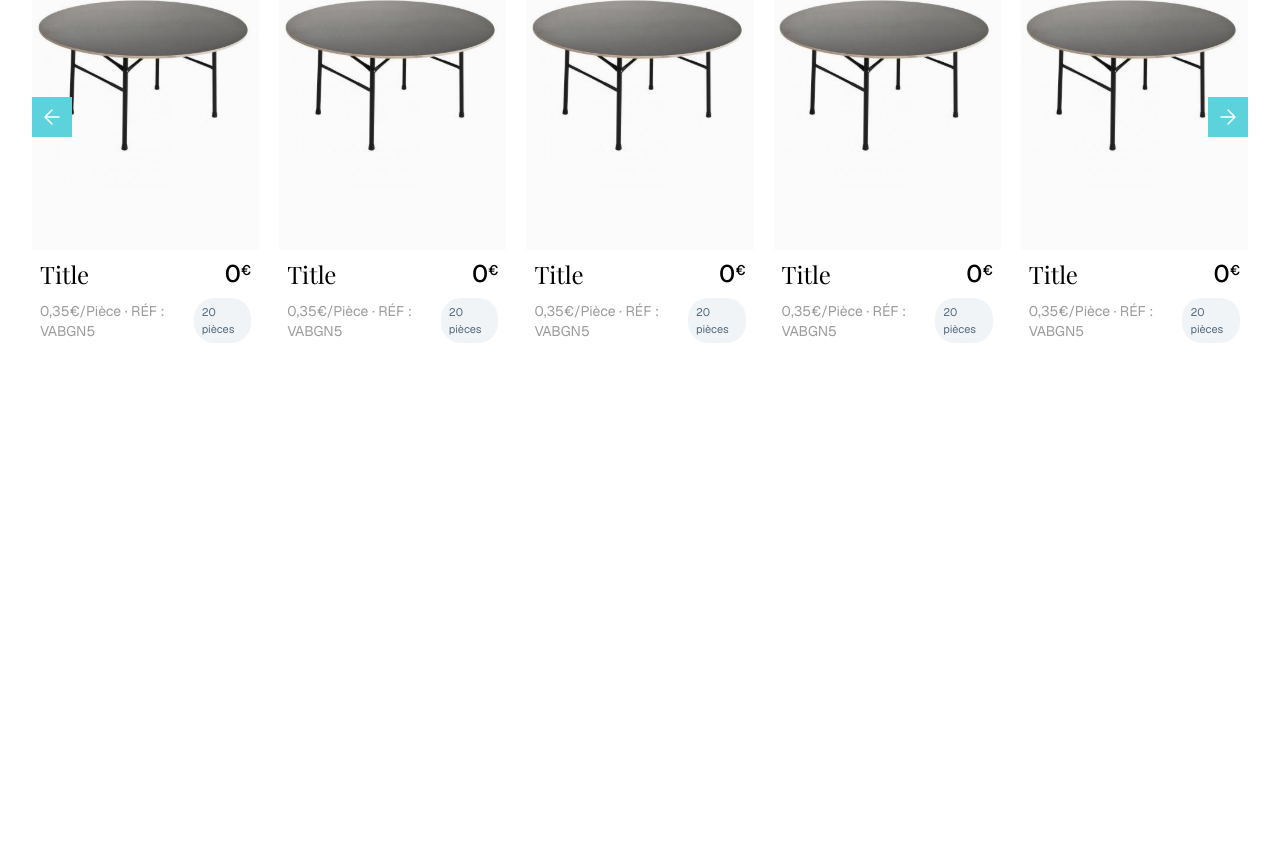
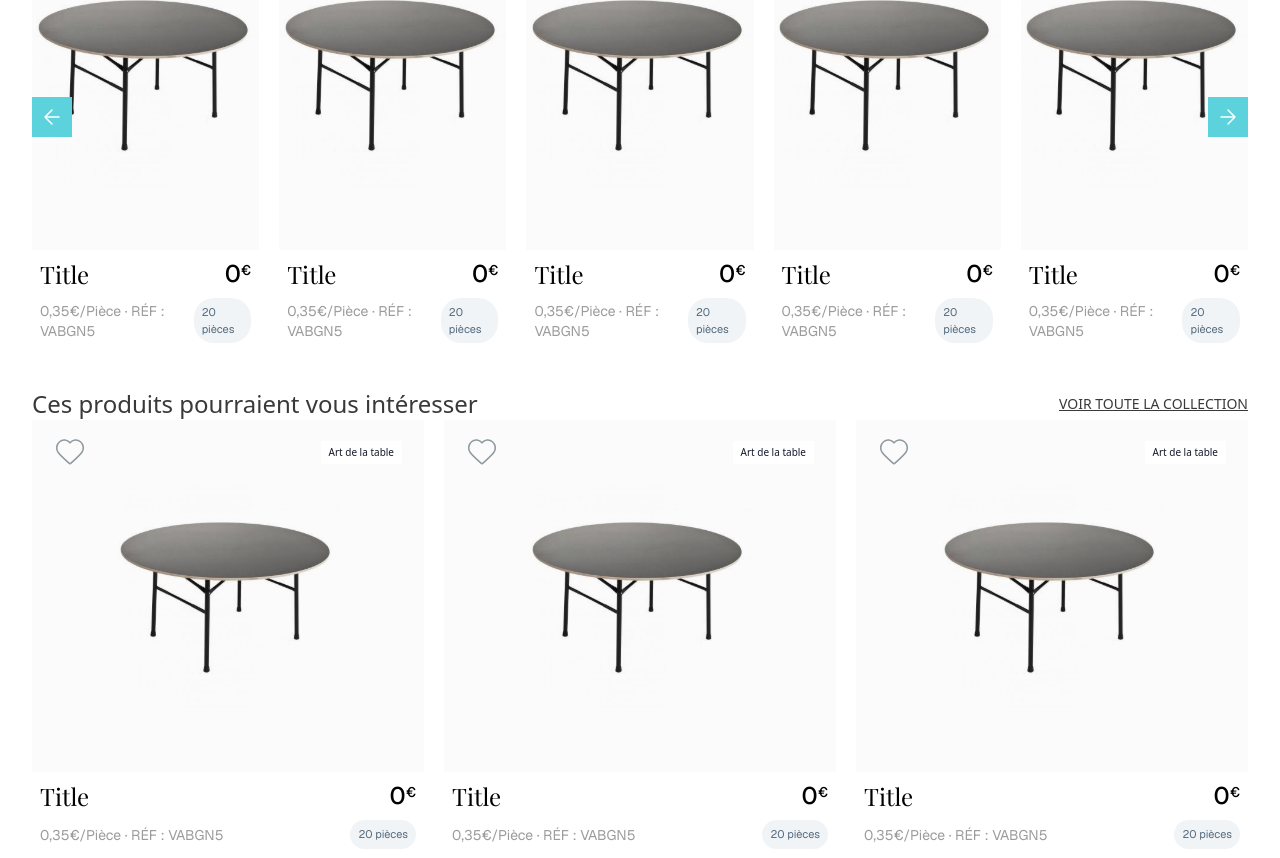
Before and after one commit to manishguhe301/wft-assignment, a Next.js app: page / in a window 1280 px wide. Shown: the part 1169-2027 px from the top of the page. Before the commit the page ends 1557 px from the top, so only its background shows below. Built offline with nearby package versions, Linux system fonts and the light colour scheme.

Commit message:
feat: interests section

```diff
--- a/app/page.tsx
+++ b/app/page.tsx
@@ -1,5 +1,6 @@
 import ArticlesSimilar from '@/components/ArticlesSimilar';
 import Header from '@/components/Header';
+import InterestsProducts from '@/components/InterestsProducts';
 import Product from '@/components/Product';
 
 export default function Home() {
@@ -9,6 +10,7 @@ export default function Home() {
       <div className='px-8'>
         <Product />
         <ArticlesSimilar />
+        <InterestsProducts />
       </div>
     </main>
   );
--- /dev/null
+++ b/components/InterestsProducts.tsx
@@ -0,0 +1,26 @@
+import React from 'react';
+import SimilarCard from './SimilarCard';
+
+const InterestsProducts = () => {
+  return (
+    <div className=''>
+      <div className=' flex items-center justify-between'>
+        <h3 className=' text-2xl font-medium text-[#393939] font-cabinet'>
+          Ces produits pourraient vous intéresser
+        </h3>
+        <p className='text-[#393939] text-sm uppercase underline max-sm:text-right'>
+          Voir toute la collection
+        </p>
+      </div>
+      <div className='flex items-center gap-5 max-md:overflow-x-scroll custom-scrollbar'>
+        {Array.from({ length: 3 }).map((_, index) => (
+          <div key={index} className='flex-1'>
+            <SimilarCard isInterestsCard={true} />
+          </div>
+        ))}
+      </div>
+    </div>
+  );
+};
+
+export default InterestsProducts;
--- a/components/SimilarCard.tsx
+++ b/components/SimilarCard.tsx
@@ -1,9 +1,17 @@
 import Image from 'next/image';
 import React from 'react';
 
-const SimilarCard = () => {
+const SimilarCard = ({
+  isInterestsCard = false,
+}: {
+  isInterestsCard?: boolean;
+}) => {
   return (
-    <div className='w-[330px] h-[438px] flex flex-col '>
+    <div
+      className={`w-[330px] h-[438px] flex flex-col ${
+        isInterestsCard && 'w-full'
+      }`}
+    >
       <div className='flex items-center justify-center mx-auto  bg-[#FBF9F899] w-full py-16 relative'>
         <div className='flex items-center justify-between absolute top-4 px-[22px] w-full'>
           <Image src='/images/heart.svg' alt='heart' width={32} height={32} />
@@ -16,7 +24,7 @@ const SimilarCard = () => {
           alt='similar-card'
           width={224}
           height={224}
-          className='mix-blend-multiply'
+          className='mix-blend-multiply transition-transform duration-300 ease-in-out hover:scale-105'
         />
       </div>
       <div className='flex flex-col items-center gap-2 p-2 w-full'>
```
